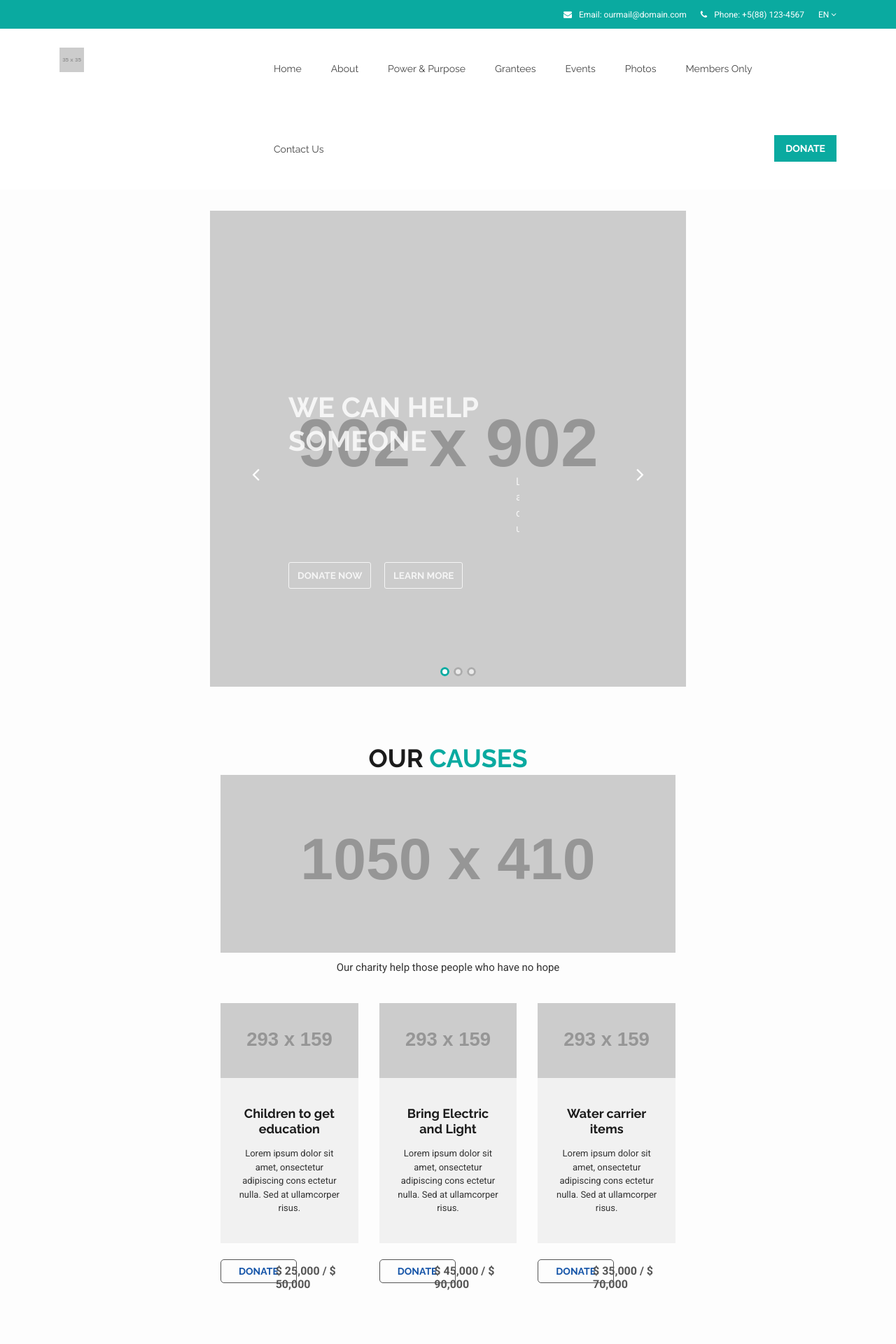
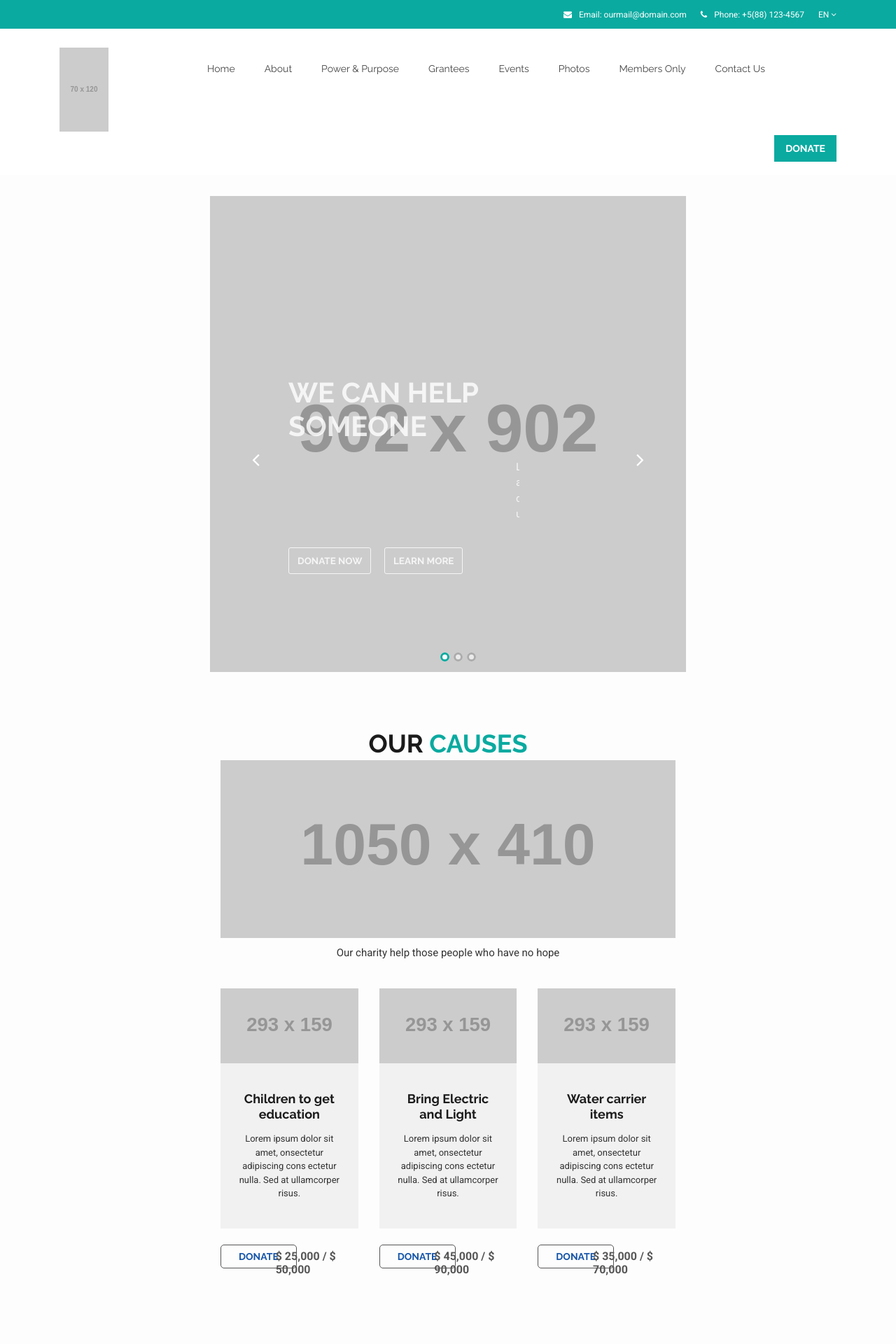
Before and after one commit to brightplum/ccc-foundation, a Jekyll site: the page built from index.html, in a window 1280 px wide. Shown: the top 1920 px of the page at 70% size. Built offline with Jekyll 4.4.1, drawn with Linux system fonts in a browser that asks for light colours; nearby versions of some CDN libraries; library files that are not in the unit come from our copies.

Commit message:
Adjusted navigation to fit on one line

```diff
--- a/_includes/header.html
+++ b/_includes/header.html
@@ -44,16 +44,16 @@
   <div class="main-menu-area" id="sticker">
     <div class="container">
       <div class="row">
-        <div class="col-md-3 col-xs-12">
+        <div class="col-md-2 col-xs-12">
           <div class="logo ptb-32">
             <!-- logo here -->
             <a href="{{ site.url }}">
-              <img src="https://via.placeholder.com/35x35.png" alt="">
+              <img src="https://via.placeholder.com/70x120.png" alt="">
             </a>
             <!-- end logo -->
           </div>
         </div>
-        <div class="col-md-9 col-xs-12">
+        <div class="col-md-10 col-xs-12">
           <div class="main-menu">
             <nav>
               <ul>
```
